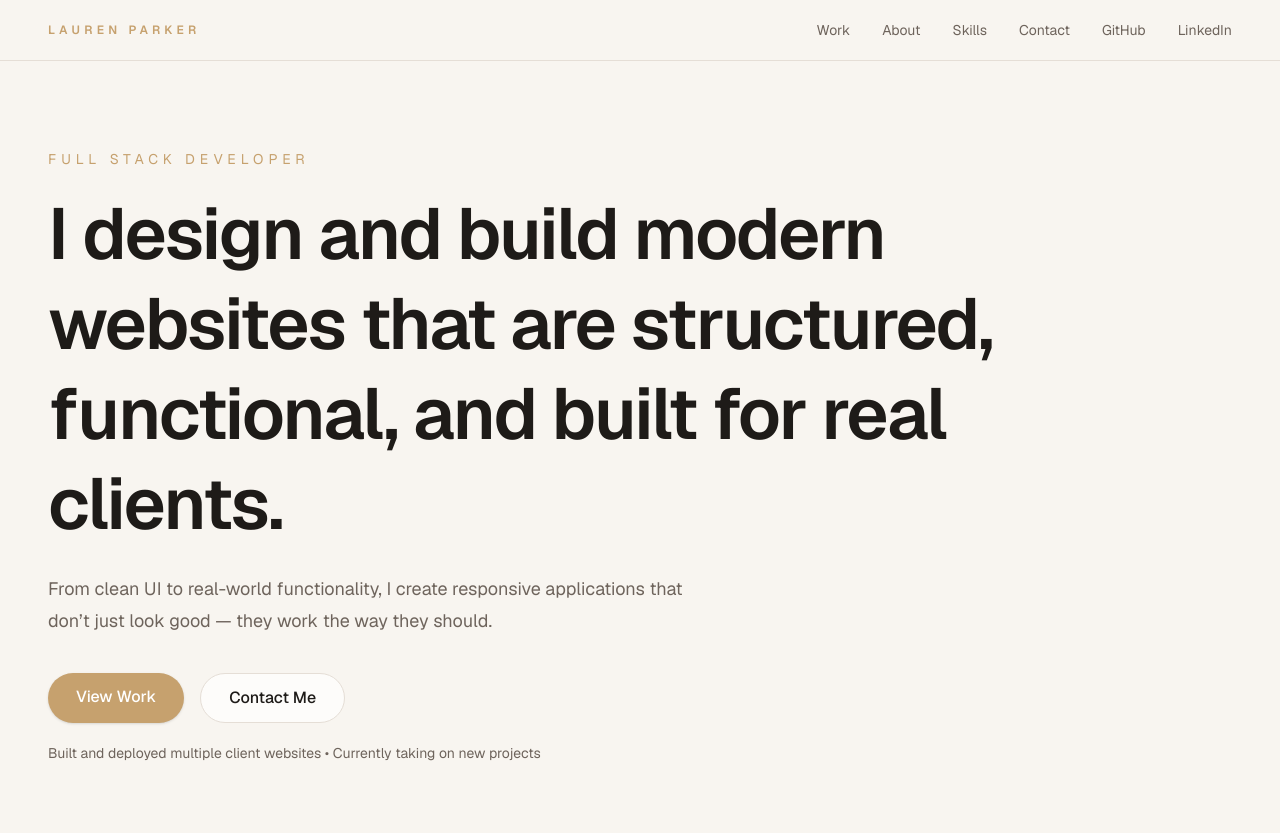
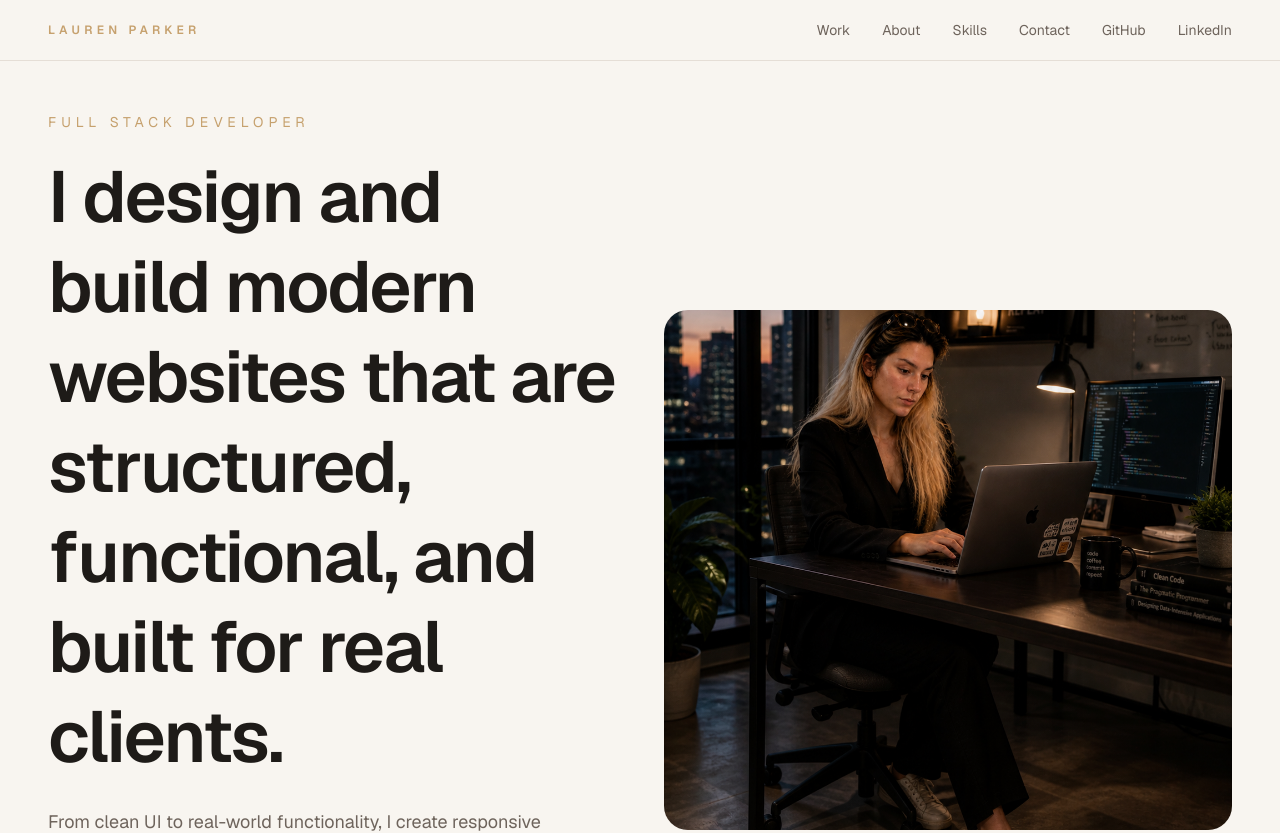
Before and after one commit to laurenabigailparker/lauren-parker-portfolio, a Next.js app: page / in a window 1280 px wide. Shown: the top 833 px of the page. Built offline with nearby package versions, Linux system fonts and the light colour scheme.

Commit message:
Fix hero layout structure and image container

```diff
--- a/app/page.tsx
+++ b/app/page.tsx
@@ -102,7 +102,7 @@ const projects = [
 
 const skillGroups = [
   {
-    title: "Frontend",
+    title: "Client Websites",
     skills: [
       "HTML",
       "CSS",
@@ -114,7 +114,7 @@ const skillGroups = [
     ],
   },
   {
-    title: "Backend & Logic",
+    title: "Application Logic",
     skills: [
       "API Routes",
       "Form Handling",
@@ -125,7 +125,7 @@ const skillGroups = [
     ],
   },
   {
-    title: "Tools & Deployment",
+    title: "Delivery & Deployment",
     skills: [
       "Git",
       "GitHub",
@@ -223,42 +223,27 @@ const handleContactSubmit = async (e: React.FormEvent<HTMLFormElement>) => {
         </div>
       </nav>
 
-      <section className="mx-auto flex min-h-screen max-w-7xl flex-col justify-center px-6 pt-28 md:px-12">
-        <motion.p
-          initial={{ opacity: 0, y: 14 }}
-          animate={{ opacity: 1, y: 0 }}
-          className="mb-5 text-sm uppercase tracking-[0.35em] text-[var(--accent)]"
-        >
+    <section className="mx-auto flex min-h-screen max-w-7xl items-center px-6 pt-28 md:px-12">
+  <div className="grid w-full items-center gap-12 md:grid-cols-2">
+
+    {/* LEFT SIDE (TEXT) */}
+    <div>
+      <p className="mb-5 text-sm uppercase tracking-[0.35em] text-[var(--accent)]">
         Full Stack Developer
-        </motion.p>
+      </p>
 
-        <motion.h1
-          initial={{ opacity: 0, y: 14 }}
-          animate={{ opacity: 1, y: 0 }}
-          transition={{ delay: 0.1 }}
-          className="max-w-5xl text-5xl font-semibold leading-tight tracking-tight md:text-7xl"
-        >
+      <h1 className="text-5xl font-semibold leading-tight tracking-tight md:text-7xl">
         I design and build modern websites that are structured, functional, and built for real clients.
-        </motion.h1>
+      </h1>
 
-        <motion.p
-          initial={{ opacity: 0, y: 14 }}
-          animate={{ opacity: 1, y: 0 }}
-          transition={{ delay: 0.2 }}
-          className="mt-6 max-w-2xl text-lg leading-8 text-[var(--subtext)]"
-        >
+      <p className="mt-6 max-w-xl text-lg leading-8 text-[var(--subtext)]">
         From clean UI to real-world functionality, I create responsive applications that don’t just look good — they work the way they should.
-        </motion.p>
+      </p>
 
-        <motion.div
-          initial={{ opacity: 0, y: 14 }}
-          animate={{ opacity: 1, y: 0 }}
-          transition={{ delay: 0.3 }}
-          className="mt-9 flex flex-wrap gap-4"
-        >
+      <div className="mt-9 flex flex-wrap gap-4">
         <a
           href="#work"
-            className="rounded-full bg-[var(--accent)] px-7 py-3 font-medium text-white shadow-sm hover:bg-[var(--accent-dark)]"
+          className="rounded-full bg-[var(--accent)] px-7 py-3 font-medium text-white hover:bg-[var(--accent-dark)]"
         >
           View Work
         </a>
@@ -269,12 +254,26 @@ const handleContactSubmit = async (e: React.FormEvent<HTMLFormElement>) => {
         >
           Contact Me
         </a>
-        </motion.div>
+      </div>
 
       <p className="mt-5 text-sm text-[var(--subtext)]">
-          Built and deployed multiple client websites • Currently taking on new
-          projects
+        Built and deployed multiple client websites • Available for new projects
       </p>
+    </div>
+
+    {/* RIGHT SIDE (IMAGE) */}
+    <div className="relative h-[400px] w-full overflow-hidden rounded-3xl md:h-[520px]">
+      <img
+        src="/herosec.jpg"
+        alt="Lauren Parker"
+        className="h-full w-full object-cover"
+      />
+
+      {/* OVERLAY */}
+      <div className="absolute inset-0 bg-gradient-to-t from-black/10 to-transparent" />
+    </div>
+
+  </div> {/* 👈 THIS WAS MISSING */}
 </section>
 
       <section id="work" className="mx-auto max-w-7xl px-6 py-24 md:px-12">
```
Also changed, not shown: public/herosec.jpg (added). Lines whose indentation alone changed are shown as unchanged.
